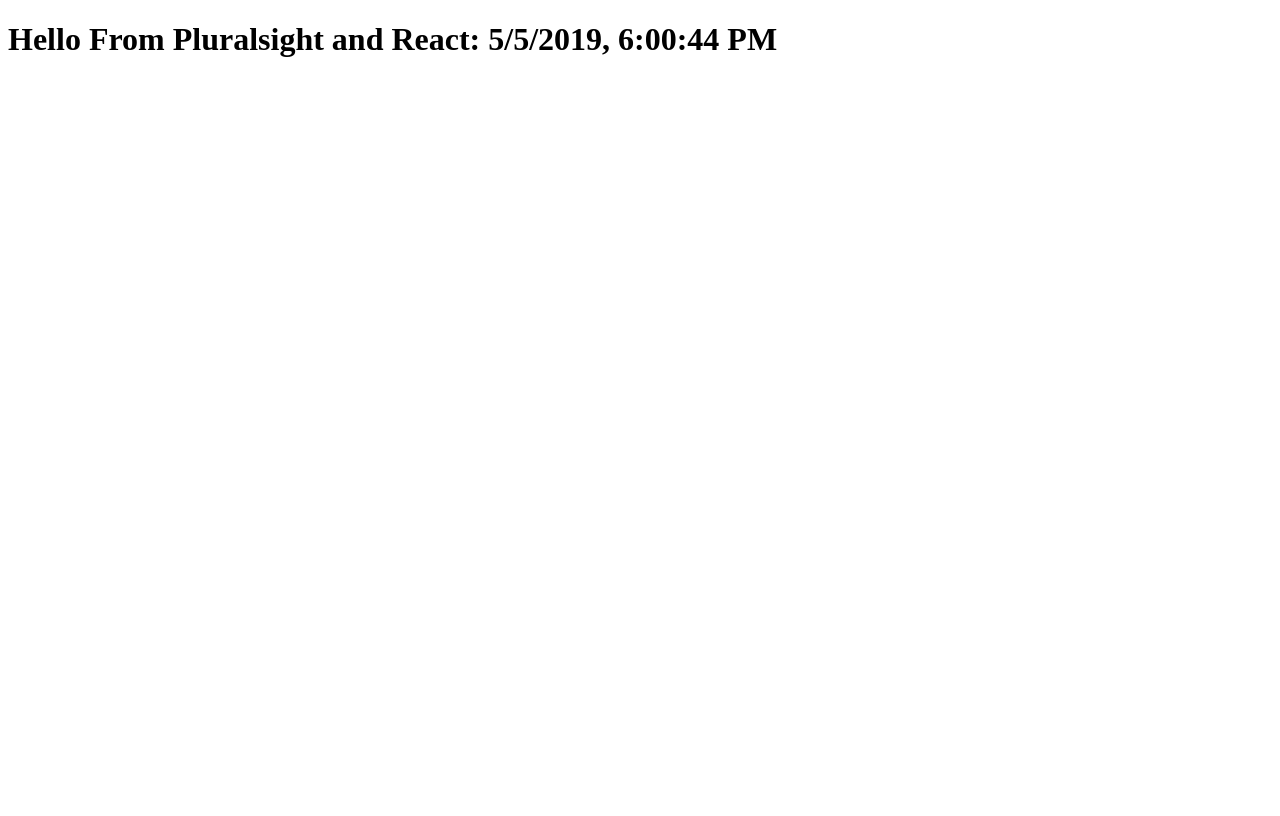
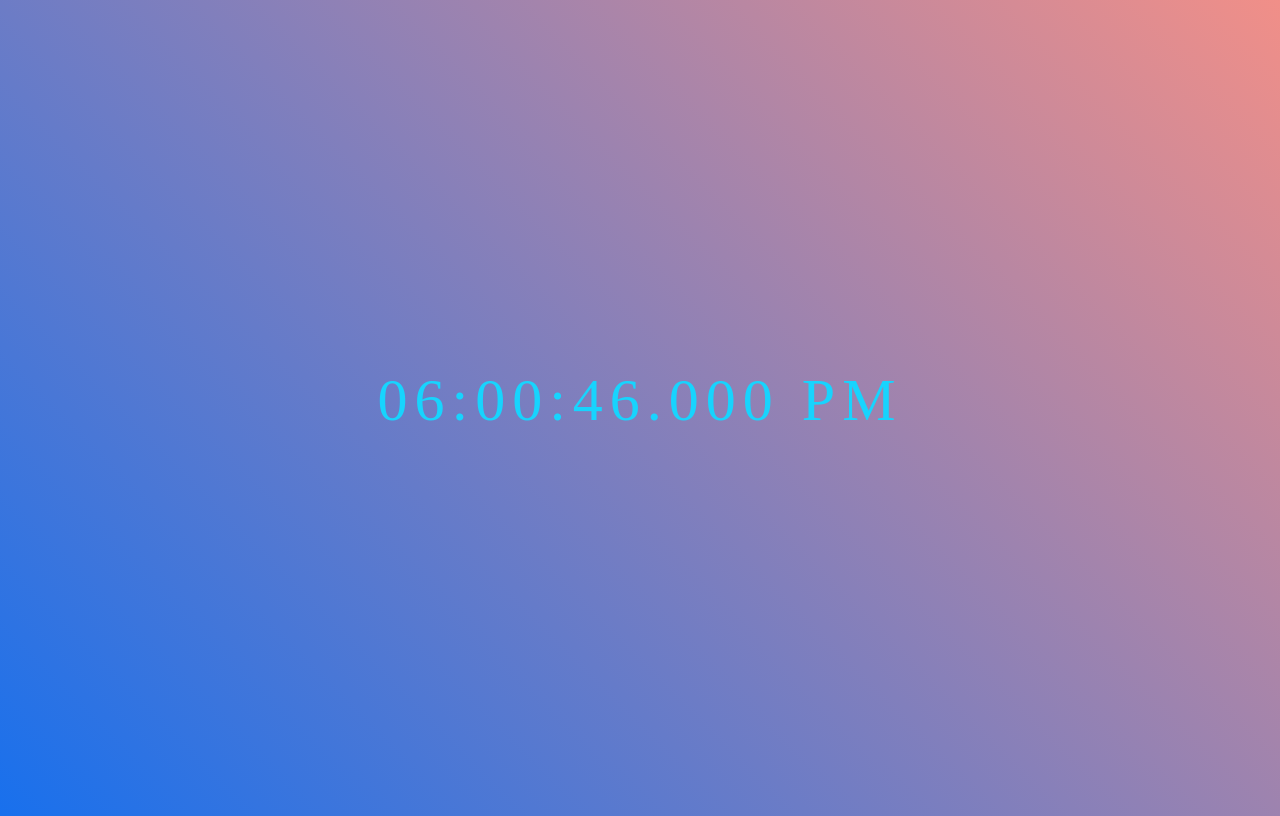
Before and after one commit to GeertHuls/react-ssr-nextjs, a Next.js app: page / in a window 1280 px wide. Built offline with nearby package versions, Linux system fonts and the light colour scheme.

Commit message:
Replace simplele time print with digital clock + css

```diff
--- /dev/null
+++ b/next.config.js
@@ -0,0 +1,2 @@
+const withCSS = require('@zeit/next-css');
+module.exports = withCSS();
--- a/package.json
+++ b/package.json
@@ -21,6 +21,7 @@
   },
   "homepage": "https://github.com/GeertHuls/react-ssr-nextjs#readme",
   "dependencies": {
+    "@zeit/next-css": "^1.0.1",
     "next": "^8.1.0",
     "react": "^16.8.6",
     "react-dom": "^16.8.6"
--- a/pages/index.js
+++ b/pages/index.js
@@ -1,4 +1,6 @@
 import React from 'react';
+import '../src/DigitalClock'
+import DigitalClock from '../src/DigitalClock';
 
 class Index extends React.Component {
 
@@ -27,7 +29,7 @@
 
 
     render() {
-        return <h1>Hello From Pluralsight and React: {this.state.time}</h1>;
+        return <DigitalClock time={this.state.time} />;
     }
 }
 
--- /dev/null
+++ b/src/DigitalClock.css
@@ -0,0 +1,25 @@
+/*body {*/
+    /*background: black;*/
+/*}*/
+
+body {
+    background: linear-gradient(45deg, #1870ed 0, #f18f88 100%);
+    font-family: 'Montserrat', 'sans-serif';
+    min-height: 100vh;
+    display: flex;
+    align-items: center;
+    justify-content: center;
+}
+
+.clock {
+    position: absolute;
+    top: 50%;
+    left: 50%;
+    transform: translateX(-50%) translateY(-50%);
+    color: #17D4FE;
+    font-size: 60px;
+    font-family: Orbitron;
+    letter-spacing: 7px;
+
+
+}
--- /dev/null
+++ b/src/DigitalClock.js
@@ -0,0 +1,33 @@
+import React, {Component} from 'react';
+import './DigitalClock.css';
+
+class DigitalClock extends Component {
+    render() {
+        const date = new Date(this.props.time);
+
+        let h = date.getHours();
+        let m = date.getMinutes();
+        let s = (date.getSeconds() + (date.getMilliseconds() / 1000.0)).toFixed(3);
+        let session = "AM";
+        if (h == 0) {
+            h = 12;
+        }
+        if (h > 12) {
+            h = h - 12;
+            session = "PM";
+        }
+        h = (h < 10) ? "0" + h : h;
+        m = (m < 10) ? "0" + m : m;
+        s = (s < 10) ? "0" + s : s;
+
+        const time = h + ":" + m + ":" + s + " " + session;
+        return (
+            <div className="clock">{time}</div>
+        );
+    }
+}
+
+DigitalClock.propTypes = {};
+DigitalClock.defaultProps = {};
+
+export default DigitalClock;
```
Also changed, not shown: 1 other file (tests, documents, lock files or other folders).
